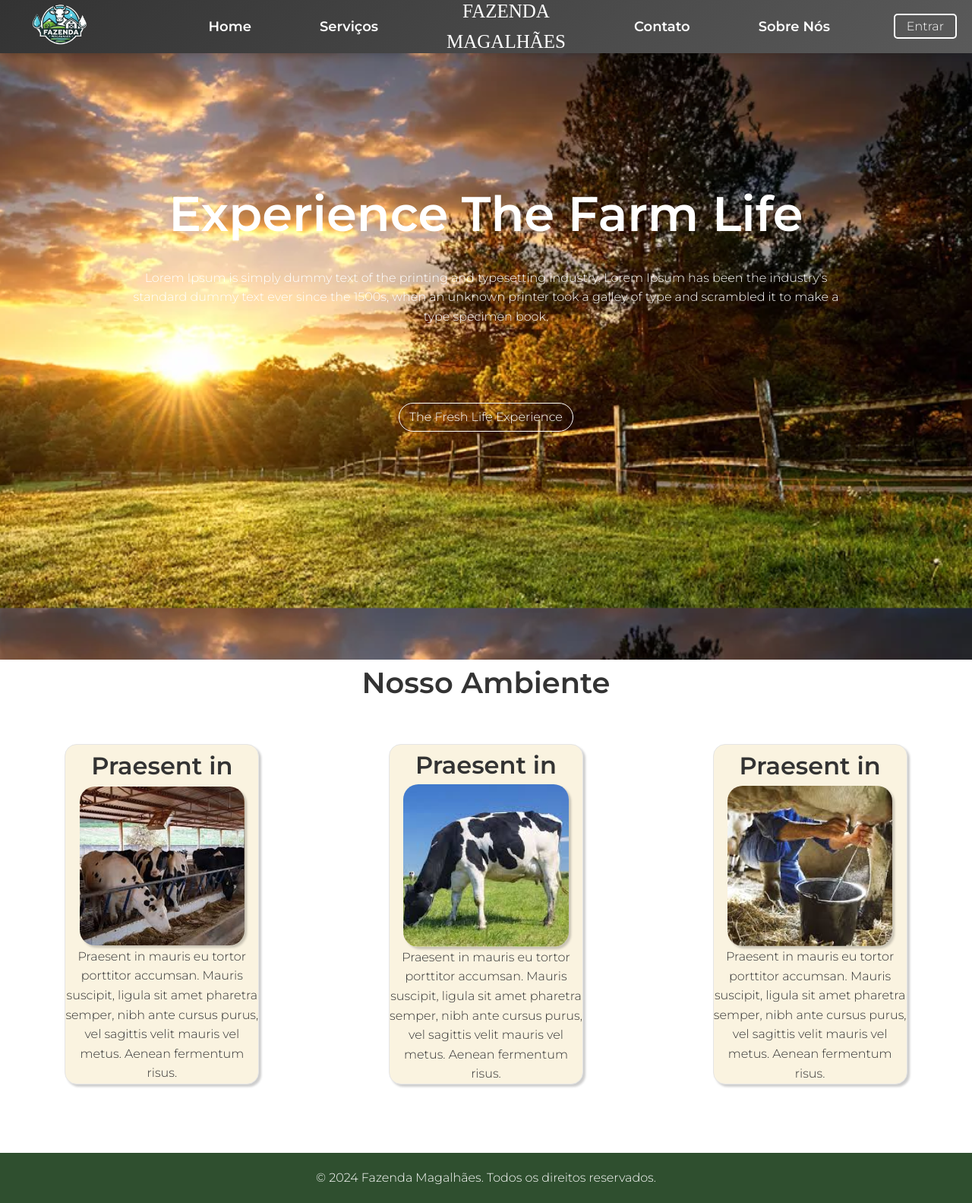
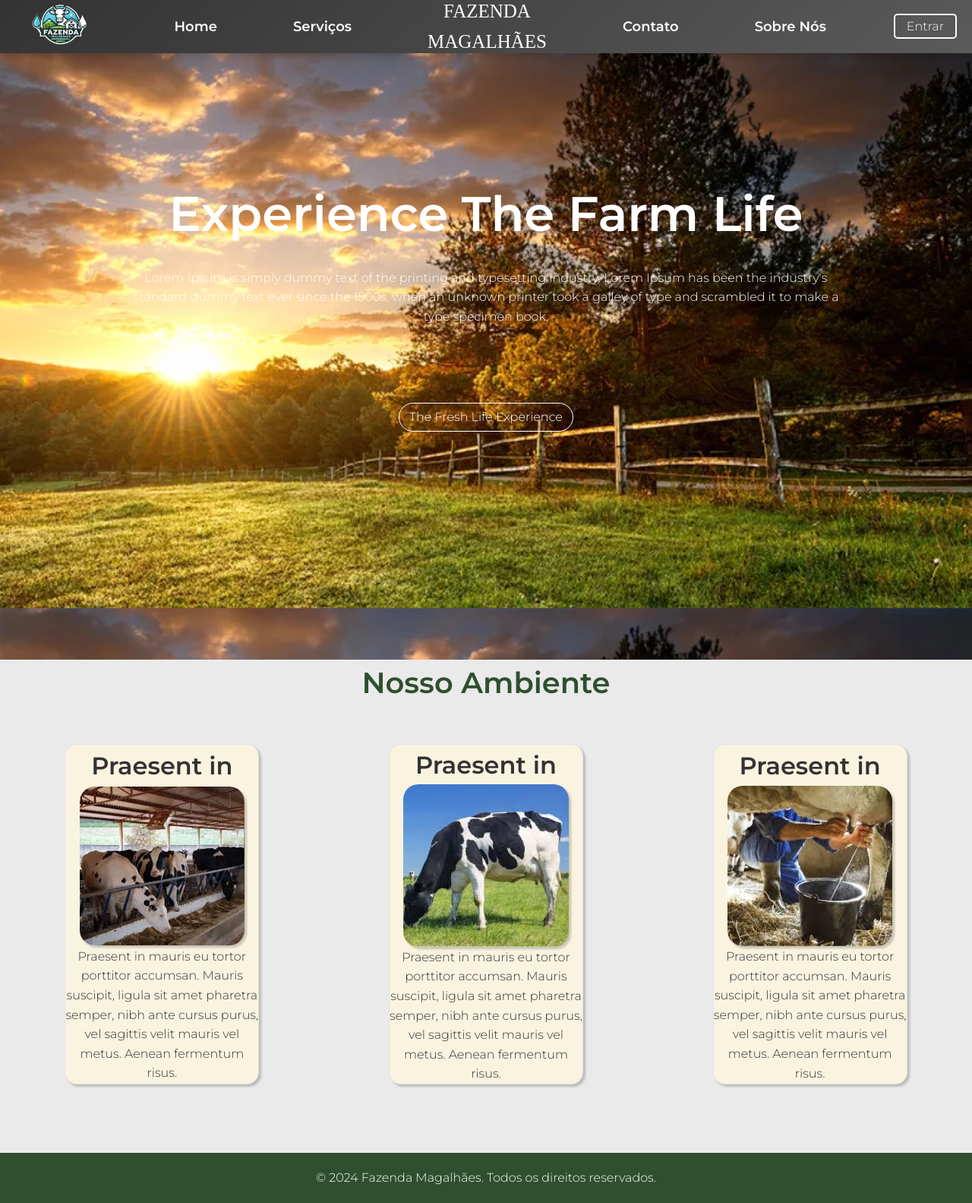
Before and after one commit to The-Vonky/Fazenda-Magalhaes, a PHP site: page /servicos.html in a window 1280 px wide. Shown: the whole page at 76% size. Run offline with PHP 8.4, Linux system fonts and the light colour scheme; some web fonts are replaced.

Commit message:
correções

```diff
--- a/Fazenda-Magalhaes-desenvolvimento/Fazenda-Magalhaes-desenvolvimento/Fazenda/css/contato.css
+++ b/Fazenda-Magalhaes-desenvolvimento/Fazenda-Magalhaes-desenvolvimento/Fazenda/css/contato.css
@@ -44,8 +44,7 @@ nav ul {
 }
 
 nav ul li {
-    margin: 0 20px;
-    padding-left: 50px;
+    margin: 0 50px;
     align-self: center;
 }
 
--- a/Fazenda-Magalhaes-desenvolvimento/Fazenda-Magalhaes-desenvolvimento/Fazenda/css/servicos.css
+++ b/Fazenda-Magalhaes-desenvolvimento/Fazenda-Magalhaes-desenvolvimento/Fazenda/css/servicos.css
@@ -49,8 +49,7 @@ nav ul {
 }
 
 nav ul li {
-    margin: 0 20px;
-    padding-left: 50px;
+    margin: 0 50px;
     align-self: center;
 }
 
@@ -130,12 +129,12 @@ nav ul li a:hover {
 }
 /*******************Seção 2*************************/
 .stn2 {
-    background-color: #FFFFFF;
+    background-color: #EAEAEA;
 }
 
 .title {
     text-align: center;
-    color: #333;
+    color: #2F4F2F;
     font-size: 2vw;
     margin-bottom: 50px;
 }
--- a/Fazenda-Magalhaes-desenvolvimento/Fazenda-Magalhaes-desenvolvimento/Fazenda/css/sobreNos.css
+++ b/Fazenda-Magalhaes-desenvolvimento/Fazenda-Magalhaes-desenvolvimento/Fazenda/css/sobreNos.css
@@ -44,8 +44,7 @@ nav ul {
 }
 
 nav ul li {
-    margin: 0 20px;
-    padding-left: 50px;
+    margin: 0 50px;
     align-self: center;
 }
 
```
Also changed, not shown: Fazenda-Magalhaes-desenvolvimento/Fazenda-Magalhaes-desenvolvimento/Fazenda/css/home.css (+11 -5 lines).
